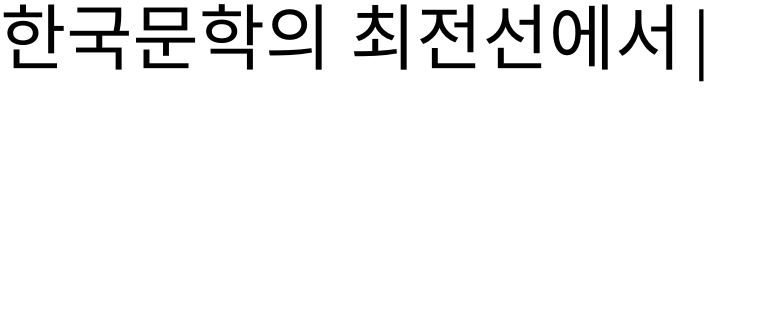
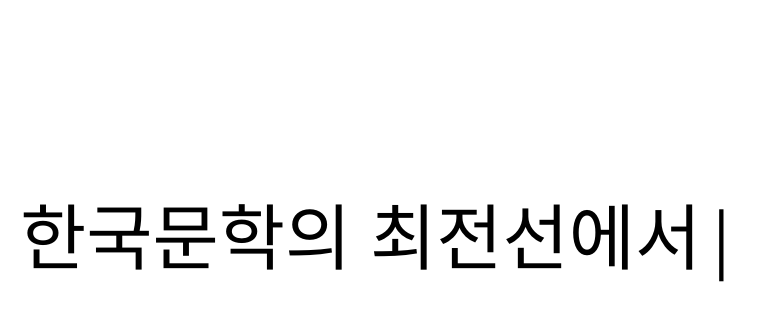
Before and after one commit to tyange/hgmh, a React (Vite) app: page / in a window 1280 px wide. Shown: the top 320 px of the page, without its empty margins (0-784 px from the left). Built offline with nearby package versions, Linux system fonts and the light colour scheme.

Commit message:
styling intro title

```diff
--- a/src/components/Intro.tsx
+++ b/src/components/Intro.tsx
@@ -2,8 +2,8 @@ import { TypeAnimation } from "react-type-animation";
 
 export default function Intro() {
   return (
-    <div className="relative">
-      <div>
+    <div className="relative w-full h-full">
+      <div className="absolute top-1/4 left-5">
         <TypeAnimation
           sequence={[
             "한국문학의",
@@ -14,7 +14,7 @@ export default function Intro() {
           ]}
           wrapper="span"
           cursor={true}
-          className="font-serif text-7xl"
+          className="inline-block font-serif break-words text-7xl"
         />
       </div>
     </div>
```
